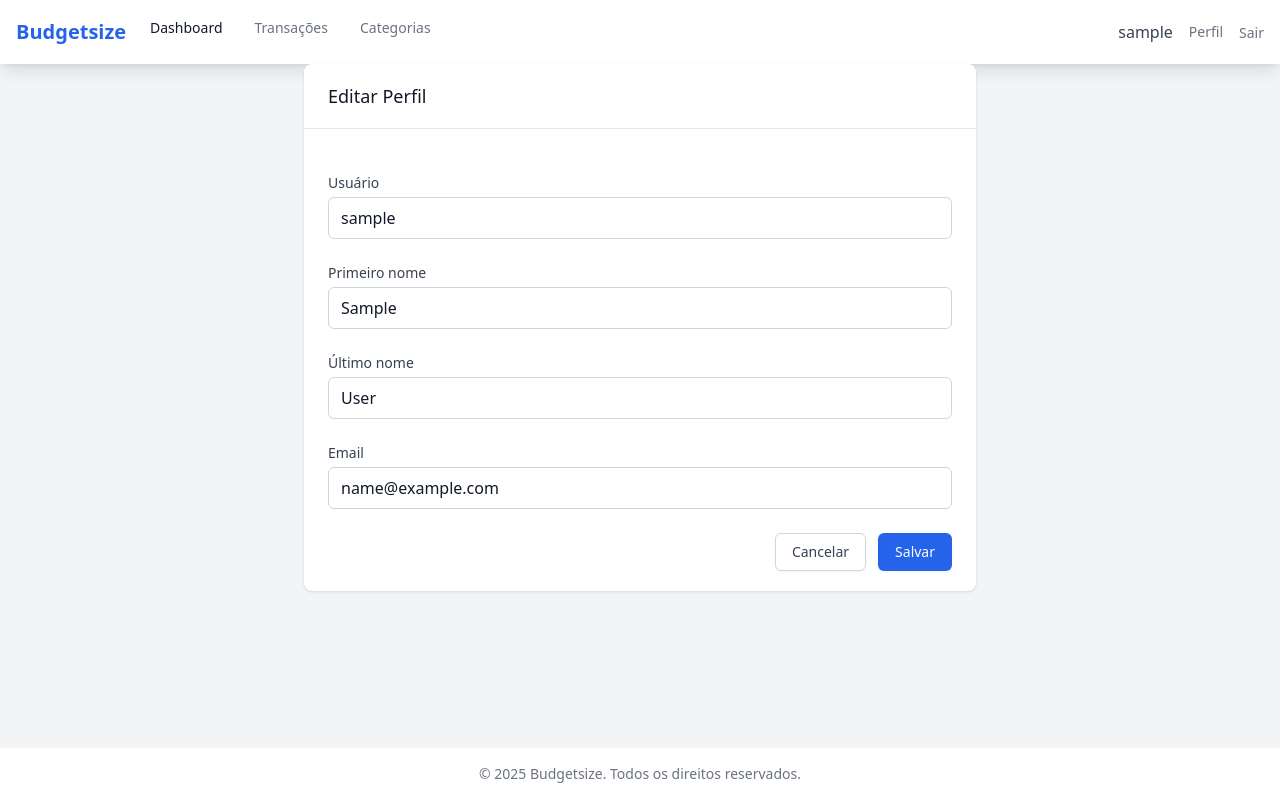
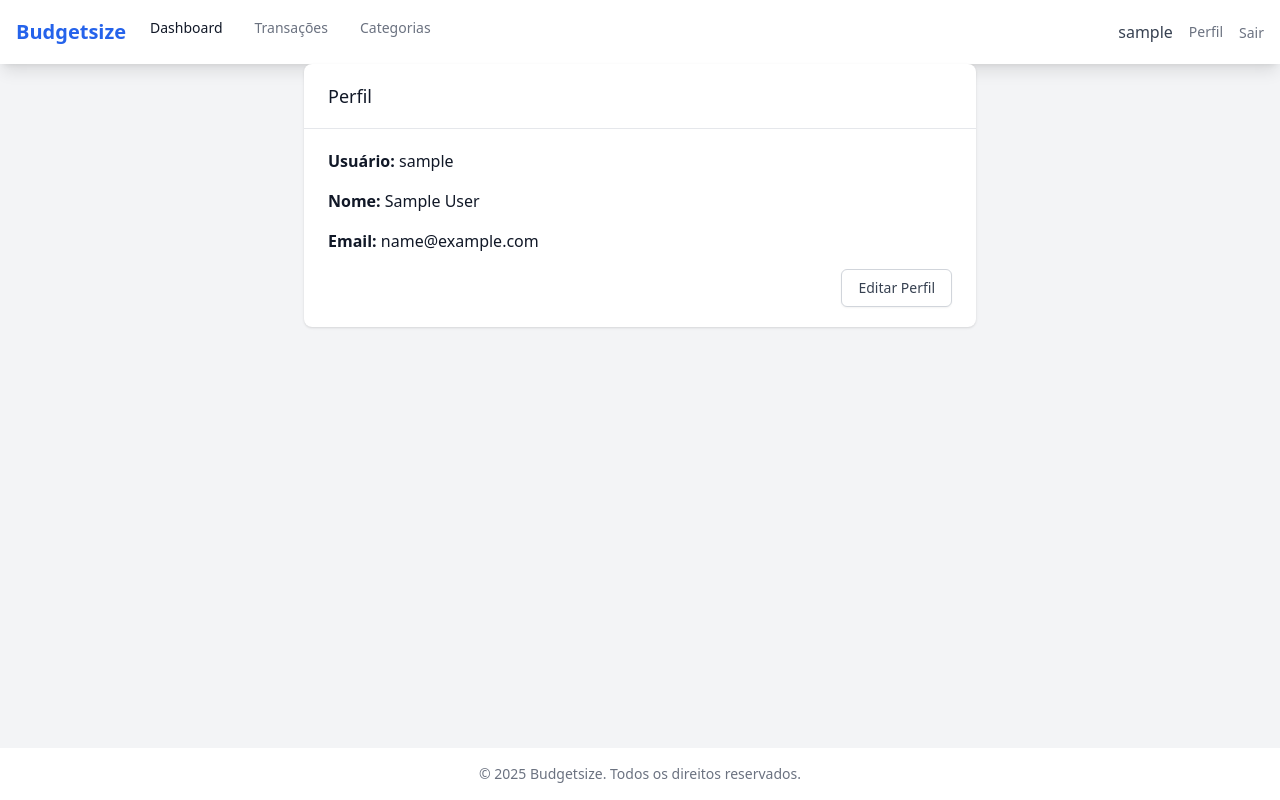
Before and after one commit to IgorNogueira1/TCC-Django, a Django app: page /perfil/ in a window 1280 px wide. Run offline with Django 5.2, Linux system fonts and the light colour scheme; the visitor is signed in with stand-in values (Sample User, id 1); some libraries are stand-ins or nearby versions.

Commit message:
Add profile detail page

```diff
--- a/core/urls.py
+++ b/core/urls.py
@@ -6,7 +6,8 @@ urlpatterns = [
     path('', views.index, name='index'),
     path('dashboard/', views.dashboard, name='dashboard'),
     path('register/', views.register, name='register'),
-    path('perfil/', views.profile_edit, name='profile_edit'),
+    path('perfil/', views.profile_detail, name='profile_detail'),
+    path('perfil/editar/', views.profile_edit, name='profile_edit'),
     path('logout/', views.logout_view, name='logout'),
 
     # URLs para Transações
--- a/core/views.py
+++ b/core/views.py
@@ -46,6 +46,11 @@ def register(request):
 def logout_view(request):
     logout(request)
     return redirect('index')  # ou a URL que quiser redirecionar
+
+
+@login_required
+def profile_detail(request):
+    return render(request, 'core/profile_detail.html', {'user_obj': request.user, 'title': 'Perfil'})
 
 
 @login_required
--- a/templates/base.html
+++ b/templates/base.html
@@ -33,7 +33,7 @@
                 </div>
                 <div class="flex items-center gap-4">
                     <span class="text-gray-700 dark:text-gray-300">{{ user.username }}</span>
-                    <a href="{% url 'profile_edit' %}" class="text-sm font-medium text-gray-500 hover:text-gray-900 dark:text-gray-300 dark:hover:text-white">Perfil</a>
+                    <a href="{% url 'profile_detail' %}" class="text-sm font-medium text-gray-500 hover:text-gray-900 dark:text-gray-300 dark:hover:text-white">Perfil</a>
                     <form method="post" action="{% url 'logout' %}">
                             {% csrf_token %}
                             <button type="submit" class="text-sm text-gray-500 hover:text-gray-900 dark:text-gray-300 dark:hover:text-white bg-transparent border-none p-0 m-0 cursor-pointer">
--- /dev/null
+++ b/templates/core/profile_detail.html
@@ -0,0 +1,25 @@
+{% extends "base.html" %}
+
+{% block title %}{{ title }} - Budgetsize{% endblock %}
+
+{% block content %}
+<div class="max-w-2xl mx-auto">
+  <div class="bg-white dark:bg-gray-800 shadow rounded-lg">
+    <div class="px-4 py-5 sm:px-6 border-b border-gray-200 dark:border-gray-700">
+      <h3 class="text-lg leading-6 font-medium text-gray-900 dark:text-gray-100">
+        {{ title }}
+      </h3>
+    </div>
+    <div class="px-4 py-5 sm:px-6 space-y-4">
+      <p><strong>Usuário:</strong> {{ user_obj.username }}</p>
+      <p><strong>Nome:</strong> {{ user_obj.get_full_name|default:"-" }}</p>
+      <p><strong>Email:</strong> {{ user_obj.email }}</p>
+      <div class="flex justify-end">
+        <a href="{% url 'profile_edit' %}" class="inline-flex justify-center py-2 px-4 border border-gray-300 dark:border-gray-600 shadow-sm text-sm font-medium rounded-md text-gray-700 dark:text-gray-300 bg-white dark:bg-gray-900 hover:bg-gray-50 dark:hover:bg-gray-700 focus:outline-none focus:ring-2 focus:ring-offset-2 focus:ring-blue-500">
+          Editar Perfil
+        </a>
+      </div>
+    </div>
+  </div>
+</div>
+{% endblock %}
```
Also changed, not shown: core/test_views.py (+8 -0 lines).
